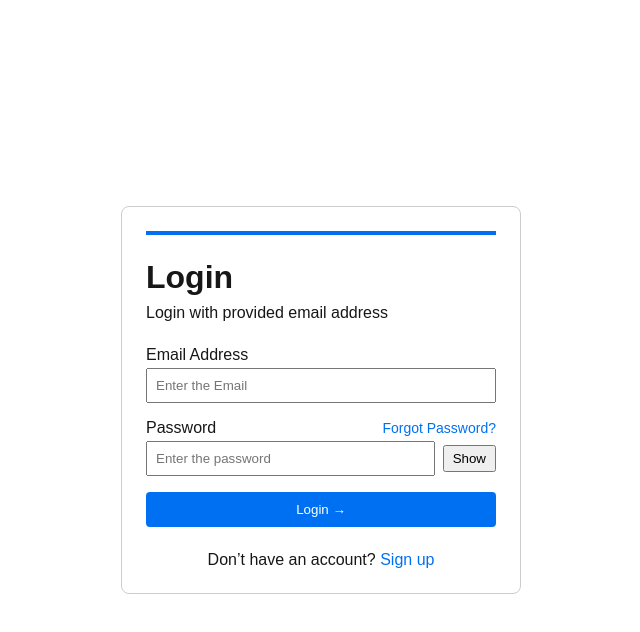
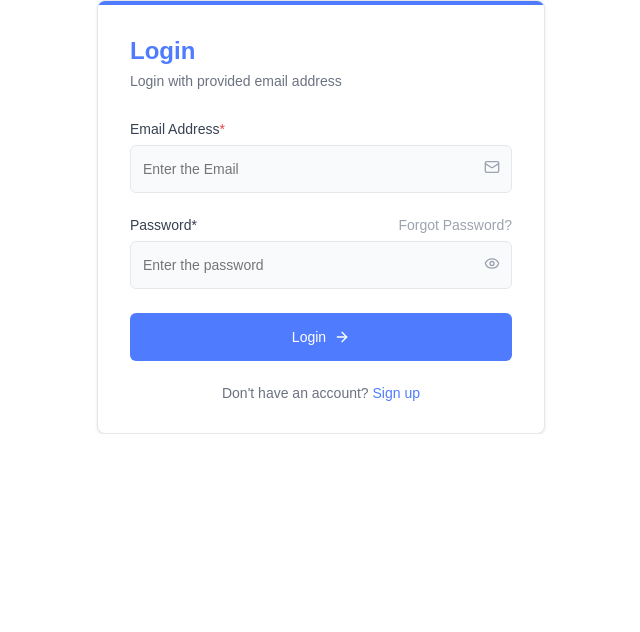
Before and after one commit to KhanSumaiya07/crm, a Next.js app: page /login in a window 1280 px wide. Shown: the top 632 px of the page, without its empty margins (319-959 px from the left). Built offline with nearby package versions, Linux system fonts and the light colour scheme.

Commit message:
update the login page and add the register page

```diff
--- /dev/null
+++ b/app/components/ui/AuthInput.jsx
@@ -0,0 +1,22 @@
+import { forwardRef } from "react"
+import styles from "./AuthInput.module.css";
+
+const AuthInput = forwardRef(({ label, icon, error, required, ...props }, ref) => {
+  return (
+    <div className={styles.container}>
+      <label htmlFor={props.id} className={styles.label}>
+        {label}
+        {required && <span className={styles.required}>*</span>}
+      </label>
+      <div className={styles.inputWrapper}>
+        <input ref={ref} className={`${styles.input} ${error ? styles.error : ""}`} {...props} />
+        {icon && <div className={styles.icon}>{icon}</div>}
+      </div>
+      {error && <p className={styles.errorText}>{error}</p>}
+    </div>
+  )
+})
+
+AuthInput.displayName = "AuthInput"
+
+export { AuthInput }
--- /dev/null
+++ b/app/components/ui/AuthInput.module.css
@@ -0,0 +1,55 @@
+.container {
+  display: flex;
+  flex-direction: column;
+  gap: 8px;
+}
+
+.label {
+  font-size: 14px;
+  font-weight: 500;
+  color: #374151;
+}
+
+.required {
+  color: #ef4444;
+}
+
+.inputWrapper {
+  position: relative;
+}
+
+.input {
+  width: 100%;
+  height: 48px;
+  background-color: #f9fafb;
+  border: 1px solid #e5e7eb;
+  border-radius: 6px;
+  padding: 0 12px;
+  padding-right: 40px;
+  font-size: 14px;
+  transition: all 0.2s ease;
+}
+
+.input:focus {
+  outline: none;
+  background-color: white;
+  border-color: #4f7cff;
+  box-shadow: 0 0 0 2px rgba(79, 124, 255, 0.1);
+}
+
+.input.error {
+  border-color: #ef4444;
+}
+
+.icon {
+  position: absolute;
+  right: 12px;
+  top: 50%;
+  transform: translateY(-50%);
+  color: #9ca3af;
+}
+
+.errorText {
+  font-size: 12px;
+  color: #ef4444;
+}
--- a/app/login/page.jsx
+++ b/app/login/page.jsx
@@ -1,11 +1,13 @@
 "use client"
 
 import { useState } from "react"
-import { useRouter } from "next/navigation"
-
+import { Mail, Eye, EyeOff, ArrowRight } from "lucide-react"
+import styles from "../page.module.css";
+import { useRouter } from "next/navigation";
+import { AuthInput } from "../components/ui/AuthInput";
 
 export default function LoginForm() {
-  const router = useRouter()
+  const router = useRouter(); // initialize router
   const [showPassword, setShowPassword] = useState(false)
   const [formData, setFormData] = useState({
     email: "",
@@ -14,68 +16,76 @@ export default function LoginForm() {
 
   const handleSubmit = (e) => {
     e.preventDefault()
+    // Handle login logic here
     console.log("Login:", formData)
   }
 
   return (
-    <div style={{ display: "flex", justifyContent: "center", alignItems: "center", height: "100vh" }}>
-      <div style={{ width: "100%", maxWidth: 400, border: "1px solid #ccc", padding: 24, borderRadius: 8 }}>
-        <div style={{ borderTop: "4px solid #0070f3", marginBottom: 24 }}></div>
+    <div className={styles.container}>
+      <div className={styles.card}>
+        {/* Blue top border */}
+        <div className={styles.topBorder}></div>
 
-        <h1 style={{ marginBottom: 8 }}>Login</h1>
-        <p style={{ marginBottom: 24 }}>Login with provided email address</p>
+        <div className={styles.content}>
+          <div className={styles.header}>
+            <h1 className={styles.title}>Login</h1>
+            <p className={styles.subtitle}>Login with provided email address</p>
+          </div>
 
-        <form onSubmit={handleSubmit} style={{ display: "flex", flexDirection: "column", gap: 16 }}>
-          <div>
-            <label htmlFor="email">Email Address</label>
-            <input
+          <form onSubmit={handleSubmit} className={styles.form}>
+
+            <AuthInput
               id="email"
+              label="Email Address"
               type="email"
+              placeholder='Enter the Email'
               value={formData.email}
               onChange={(e) => setFormData({ ...formData, email: e.target.value })}
-              placeholder="Enter the Email"
+              icon={<Mail size={16} />}
               required
-              style={{ width: "100%", padding: "8px", marginTop: "4px" }}
             />
+
+            <div className={styles.passwordWrapper}>
+              <div className={styles.passwordHeader}>
+                <label htmlFor="password" className={styles.passwordLabel}>
+                  Password<span className={styles.required}>*</span>
+                </label>
+                <a href="#" className={styles.forgotLink}>
+                  Forgot Password?
+                </a>
               </div>
-
-          <div>
-            <div style={{ display: "flex", justifyContent: "space-between", alignItems: "center" }}>
-              <label htmlFor="password">Password</label>
-              <a href="#" style={{ fontSize: "0.875rem", color: "#0070f3" }}>Forgot Password?</a>
-            </div>
-            <div style={{ display: "flex", alignItems: "center", marginTop: 4 }}>
+              <div className={styles.passwordInputWrapper}>
                 <input
                   id="password"
                   type={showPassword ? "text" : "password"}
                   value={formData.password}
                   onChange={(e) => setFormData({ ...formData, password: e.target.value })}
+                  className={styles.passwordInput}
                   placeholder="Enter the password"
                   required
-                style={{ flex: 1, padding: "8px" }}
                 />
-              <button
-                type="button"
-                onClick={() => setShowPassword(!showPassword)}
-                style={{ marginLeft: 8, padding: "4px 8px" }}
-              >
-                {showPassword ? "Hide" : "Show"}
+                <button type="button" onClick={() => setShowPassword(!showPassword)} className={styles.toggleButton}>
+                  {showPassword ? <EyeOff size={16} /> : <Eye size={16} />}
                 </button>
               </div>
             </div>
 
-          <button type="submit" style={{ padding: "10px", backgroundColor: "#0070f3", color: "#fff", border: "none", borderRadius: 4 }}>
-            Login →
+            <button type="submit" className={styles.submitButton}>
+              Login
+              <ArrowRight size={16} />
             </button>
           </form>
 
-        <p style={{ marginTop: 24, textAlign: "center" }}>
-          Don’t have an account?{" "}
-          <span onClick={() => router.push("/register")} style={{ color: "#0070f3", cursor: "pointer" }}>
+          <div className={styles.footer}>
+            <p className={styles.footerText}>
+              Don't have an account?{" "}
+              <span onClick={() => router.push("/register")} className={styles.switchLink}>
                 Sign up
               </span>
             </p>
           </div>
         </div>
+      </div>
+    </div>
   )
 }
--- a/app/page.js
+++ b/app/page.js
@@ -1,5 +1,5 @@
 import Image from "next/image";
-
+import styles from "./page.module.css";
 import LoginForm from "./login/page";
 
 export default function Home() {
--- /dev/null
+++ b/app/page.module.css
@@ -0,0 +1,154 @@
+.container {
+  width: 100%;
+  max-width: 448px;
+  margin: 0 auto;
+}
+
+.card {
+  background-color: white;
+  border-radius: 8px;
+  box-shadow: 0 1px 3px 0 rgba(0, 0, 0, 0.1);
+  border: 1px solid #e5e7eb;
+  overflow: hidden;
+}
+
+.topBorder {
+  height: 4px;
+  background-color: #4f7cff;
+}
+
+.content {
+  padding: 32px;
+}
+
+.header {
+  margin-bottom: 32px;
+}
+
+.title {
+  font-size: 24px;
+  font-weight: 600;
+  color: #4f7cff;
+  margin-bottom: 8px;
+}
+
+.subtitle {
+  color: #6b7280;
+  font-size: 14px;
+}
+
+.form {
+  display: flex;
+  flex-direction: column;
+  gap: 24px;
+}
+
+.passwordWrapper {
+  display: flex;
+  flex-direction: column;
+  gap: 8px;
+}
+
+.passwordHeader {
+  display: flex;
+  align-items: center;
+  justify-content: space-between;
+}
+
+.passwordLabel {
+  font-size: 14px;
+  font-weight: 500;
+  color: #374151;
+}
+
+.forgotLink {
+  font-size: 14px;
+  color: #9ca3af;
+  text-decoration: none;
+  transition: color 0.2s ease;
+}
+
+.forgotLink:hover {
+  color: #4f7cff;
+}
+
+.passwordInputWrapper {
+  position: relative;
+}
+
+.passwordInput {
+  width: 100%;
+  height: 48px;
+  background-color: #f9fafb;
+  border: 1px solid #e5e7eb;
+  border-radius: 6px;
+  padding: 0 12px;
+  padding-right: 40px;
+  font-size: 14px;
+  transition: all 0.2s ease;
+}
+
+.passwordInput:focus {
+  outline: none;
+  background-color: white;
+  border-color: #4f7cff;
+  box-shadow: 0 0 0 2px rgba(79, 124, 255, 0.1);
+}
+
+.toggleButton {
+  position: absolute;
+  right: 12px;
+  top: 50%;
+  transform: translateY(-50%);
+  background: none;
+  border: none;
+  color: #9ca3af;
+  cursor: pointer;
+  transition: color 0.2s ease;
+}
+
+.toggleButton:hover {
+  color: #6b7280;
+}
+
+.submitButton {
+  width: 100%;
+  height: 48px;
+  background-color: #4f7cff;
+  color: white;
+  border: none;
+  border-radius: 6px;
+  font-weight: 500;
+  font-size: 14px;
+  cursor: pointer;
+  display: flex;
+  align-items: center;
+  justify-content: center;
+  gap: 8px;
+  transition: background-color 0.2s ease;
+}
+
+.submitButton:hover {
+  background-color: #3b66ff;
+}
+
+.footer {
+  margin-top: 24px;
+  text-align: center;
+}
+
+.footerText {
+  font-size: 14px;
+  color: #6b7280;
+}
+
+.switchLink {
+  color: #4f7cff;
+  text-decoration: none;
+  font-weight: 500;
+  cursor: pointer;
+}
+
+.switchLink:hover {
+  text-decoration: underline;
+}
```
Also changed, not shown: app/register/page.jsx (added, +123 -0 lines), package.json (+5 -4 lines), 1 other file (tests, documents, lock files or other folders). Lines whose indentation alone changed are shown as unchanged.
